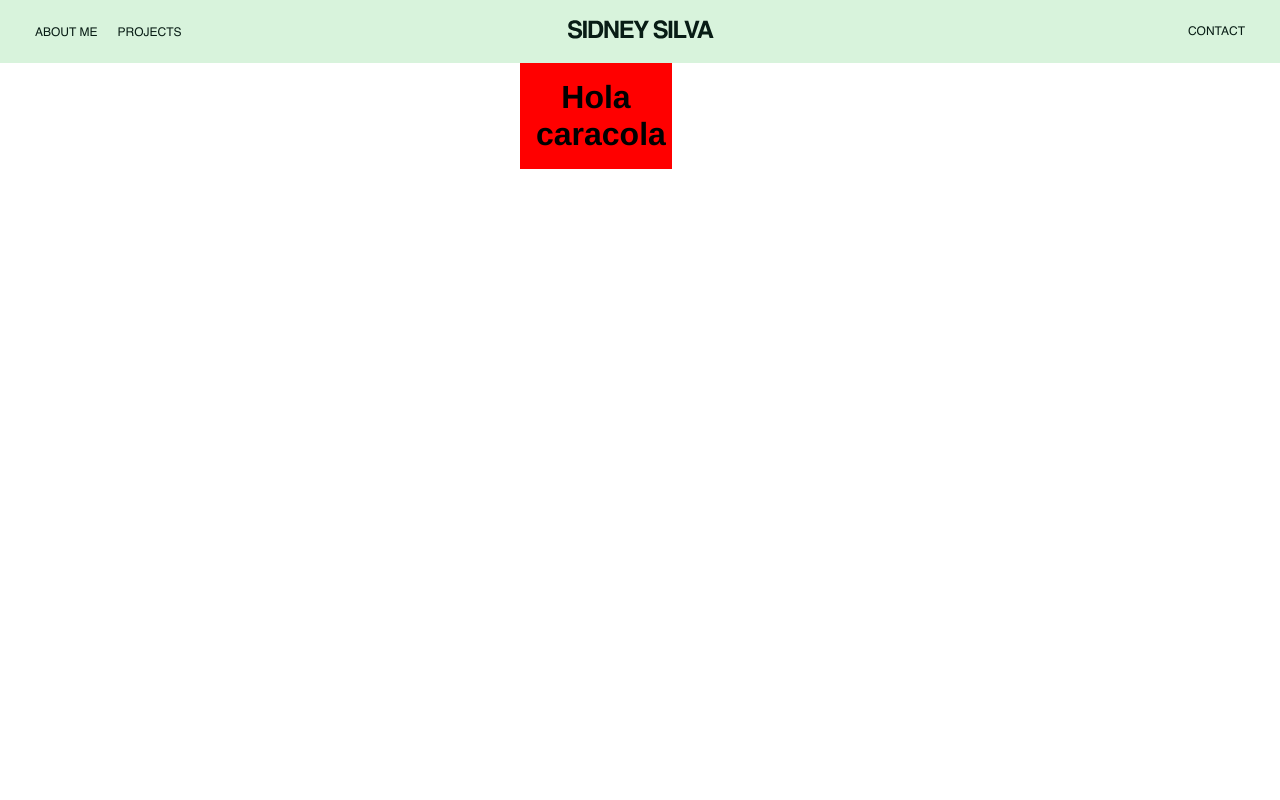
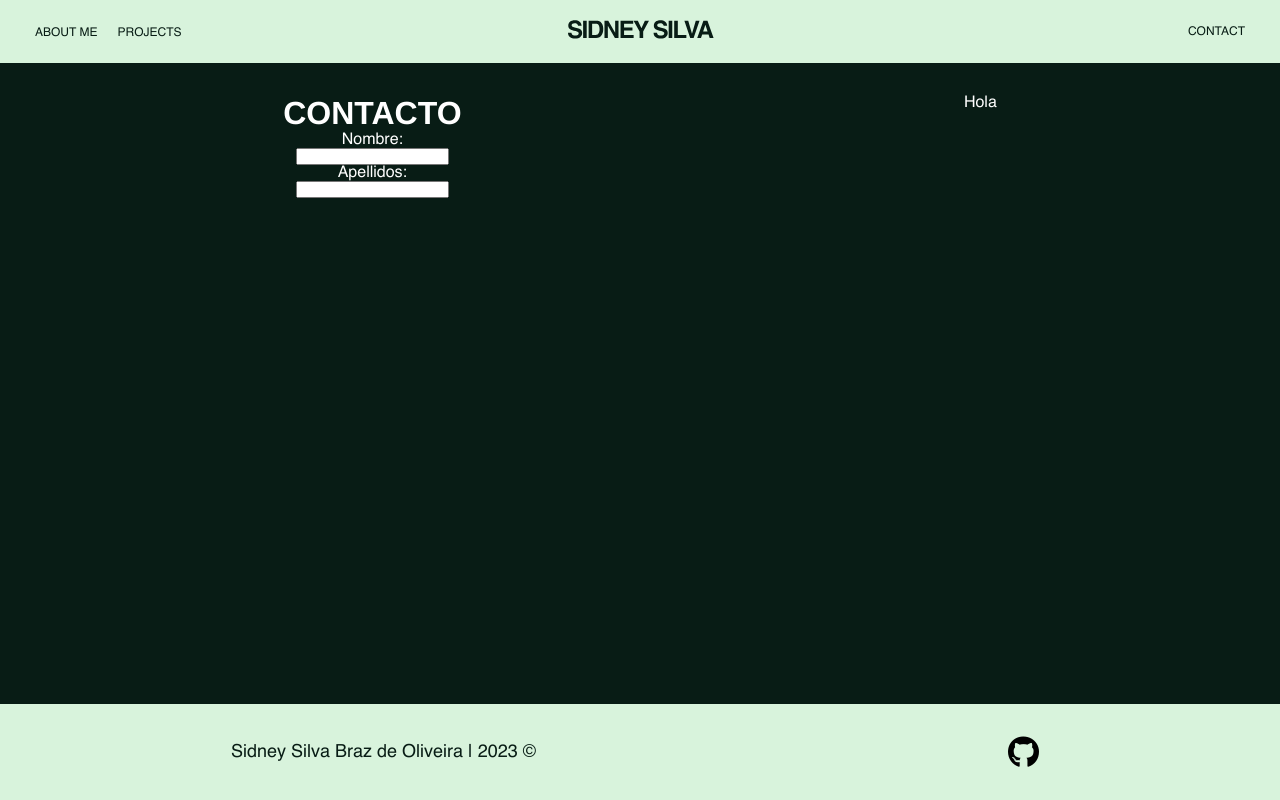
Before and after one commit to sxdny/grado_superior, a PHP site: page /pages/contact.html in a window 1280 px wide. Run offline with PHP 8.4, Linux system fonts and the light colour scheme; some libraries are stand-ins or nearby versions.

Commit message:
pagina web

```diff
--- a/LMGSI/ProyectoPaginaWeb/pages/contact.html
+++ b/LMGSI/ProyectoPaginaWeb/pages/contact.html
@@ -6,6 +6,8 @@
     <meta name="viewport" content="width=device-width, initial-scale=1.0">
     <title>SIDNEY SILVA | Contact</title>
     <link rel="stylesheet" href="pagesStyle.css">
+    <link rel="stylesheet" href="https://kit.fontawesome.com/e93ba2c81b.css" crossorigin="anonymous">
+    <script src="https://kit.fontawesome.com/e93ba2c81b.js" crossorigin="anonymous"></script>
 </head>
 <body>
     <div class="navbar">
@@ -35,9 +37,26 @@
 
     <div class="cuerpecito">
         <div class="form">
-            <h1>Hola caracola</h1>
+            <form class="formulario">
+                <h1>CONTACTO</h1>
+                <p></p>
+                <label for="fname">Nombre:</label><br>
+                <input type="text" id="fname" name="fname"><br>
+                <label for="lname">Apellidos:</label><br>
+                <input type="text" id="lname" name="lname">
+            </form>
+            <div class="imagen">
+                <p>Hola</p>
+            </div>
         </div>
     </div>
+
+    <footer>
+        <p>Sidney Silva Braz de Oliveira | 2023 ©</p>
+        <div class="links">
+            <a class="github" href="https://github.com/devsidney"><i class="fa-brands fa-github"></i></a>
+        </div>
+    </footer>
 
 
 </body>
--- a/LMGSI/ProyectoPaginaWeb/pages/pagesStyle.css
+++ b/LMGSI/ProyectoPaginaWeb/pages/pagesStyle.css
@@ -12,20 +12,62 @@
 body {
     background-color: white;
     color: black;
+    position: relative;
+    min-height: 100vh;
 }
 
 .cuerpecito {
     display: flex;
-    justify-self: center;
-    text-align: center;
+    justify-content: center;
 }
 
+.form {
+    padding: 2rem;
+    background-color: #081C15;
+    color: white;
+    align-self: center;
+    width: 100%;
+    text-align: center;
+    height: 80vh;
+    display: grid;
+    grid-template-columns: auto auto;
+}
 
-.form {
-    padding: 1rem;
-    background-color: red;
+footer {
+    background-color: #D8F3DC;
+    color: #081C15;
+    text-align: center;
+    position: absolute;
+    bottom: 0;
+    width: 100%;
+    padding: 2rem 0em;
+    margin-top: auto;
+    display: flex;
+    justify-content: space-around;
+}
+
+footer > p {
     align-self: center;
-    width: 50%;
+    font-size: 18px;
+}
+
+i {
+    font-size: 2rem;
+    align-self: center;
+    margin: 0 10px;
+}
+
+.android {
+    color: #3ddc84;
+}
+
+.github {
+    color: black;
+}
+
+.links {
+    display: flex;
+
 }
 
 .navbar {
@@ -142,7 +184,7 @@ body {
 }
 
 .menu-responsive > ul > li > a {
-    color: #D8F3DC;
+    color: #081C15;
     text-decoration: none;
 }
 
@@ -158,6 +200,7 @@ body {
     list-style: none;
     font-size: 12px;
     padding: 8px 16px 8px 16px;
+    background-color: #a9c8ae;
 }
 
 @media (max-width: 920px) {
```
Also changed, not shown: 1 other file.
